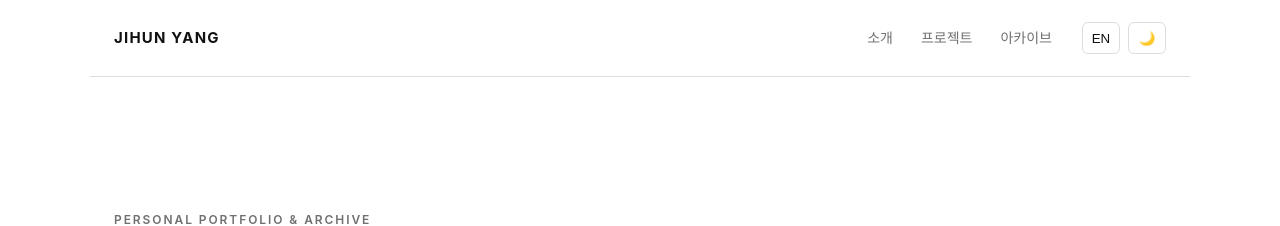
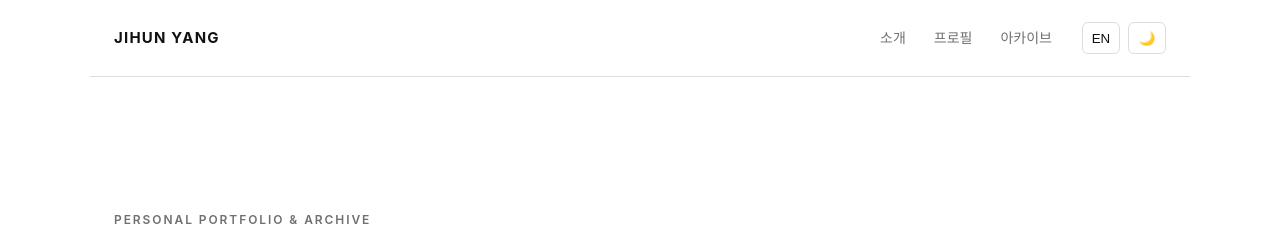
Before and after one commit to JihunYangKR/JihunYangKR.github.io, a Jekyll site: the page built from index.html, in a window 1280 px wide. Shown: the top 226 px of the page. Built offline with Jekyll 4.4.1, drawn with Linux system fonts in a browser that asks for light colours.

Commit message:
Update navbar.html

```diff
--- a/_includes/navbar.html
+++ b/_includes/navbar.html
@@ -21,10 +21,10 @@
 
             <a
                 href="{{ '/' | relative_url }}#profiles"
-                data-ko="프로젝트"
+                data-ko="프로필"
                 data-en="Profiles"
             >
-                프로젝트
+                프로필
             </a>
 
             <a
@@ -92,10 +92,10 @@
 
         <a
             href="{{ '/' | relative_url }}#profiles"
-            data-ko="프로젝트"
+            data-ko="프로필"
             data-en="Profiles"
         >
-            프로젝트
+            프로필
         </a>
 
         <a
```
